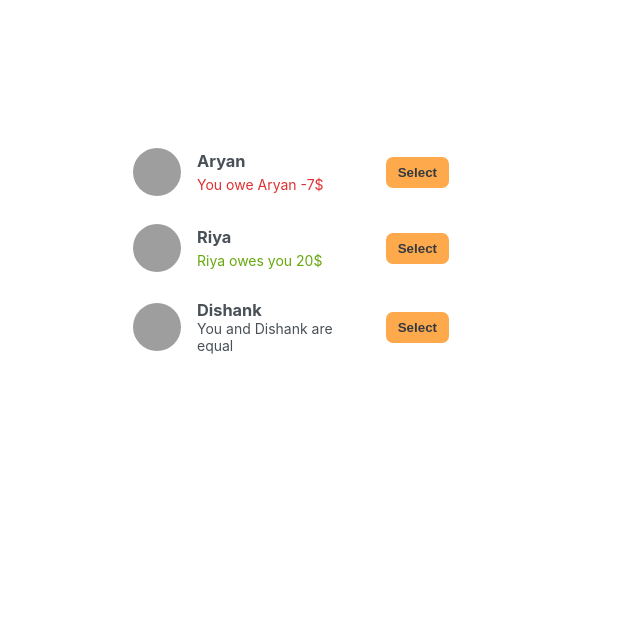
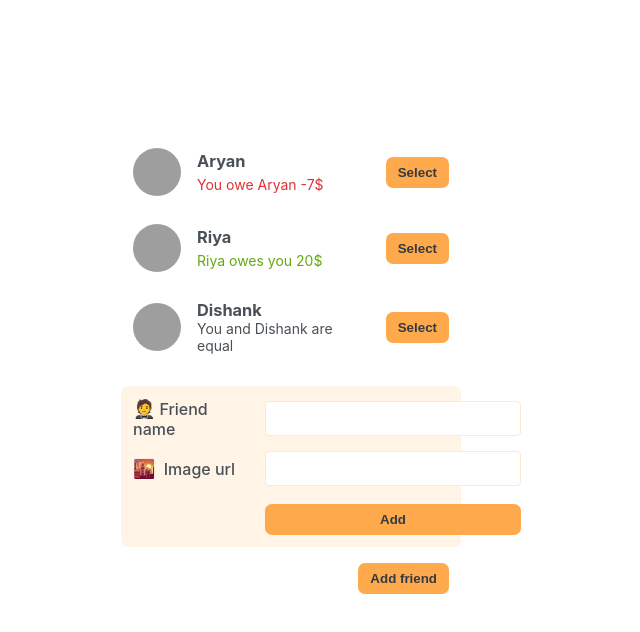
Before and after one commit to KanishkSogani/Eat-and-Split, a React (Create React App) app: page / in a window 1280 px wide. Shown: the top 632 px of the page, without its empty margins (109-749 px from the left). Built offline with nearby package versions, Linux system fonts and the light colour scheme; grey boxes are pictures that could not be loaded.

Commit message:
Added add friend form

```diff
--- a/src/App.jsx
+++ b/src/App.jsx
@@ -24,6 +24,8 @@
     <div className="app">
       <div className="sidebar">
         <FriendsList />
+        <AddFriend />
+        <Button>Add friend</Button>
       </div>
     </div>
   );
@@ -56,7 +58,25 @@
         </p>
       )}
       {friend.balance === 0 && <p>You and {friend.name} are equal</p>}
-      <button className="button">Select</button>
+      <Button>Select</Button>
     </li>
   );
 }
+
+function Button({ children }) {
+  return <button className="button">{children}</button>;
+}
+
+function AddFriend() {
+  return (
+    <form className="form-add-friend">
+      <label>🤵Friend name</label>
+      <input type="text" />
+
+      <label>🌇 Image url</label>
+      <input type="text" />
+
+      <Button>Add</Button>
+    </form>
+  );
+}
--- a/src/index.css
+++ b/src/index.css
@@ -118,7 +118,7 @@
 }
 
 .form-add-friend {
-  grid-template-columns: 1fr 1.5fr;
+  grid-template-columns: 12rem 1.5fr;
   margin-bottom: 1.6rem;
   padding: 1.2rem;
 }
```
